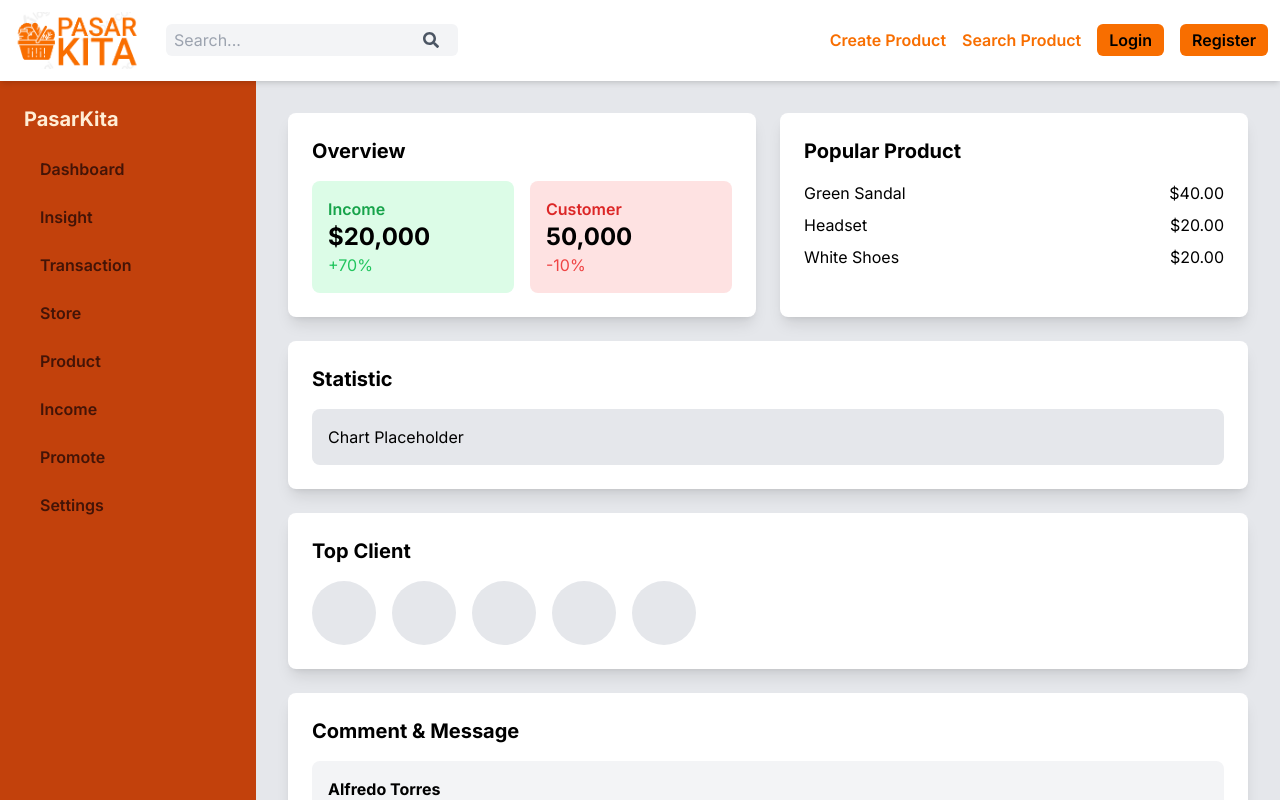
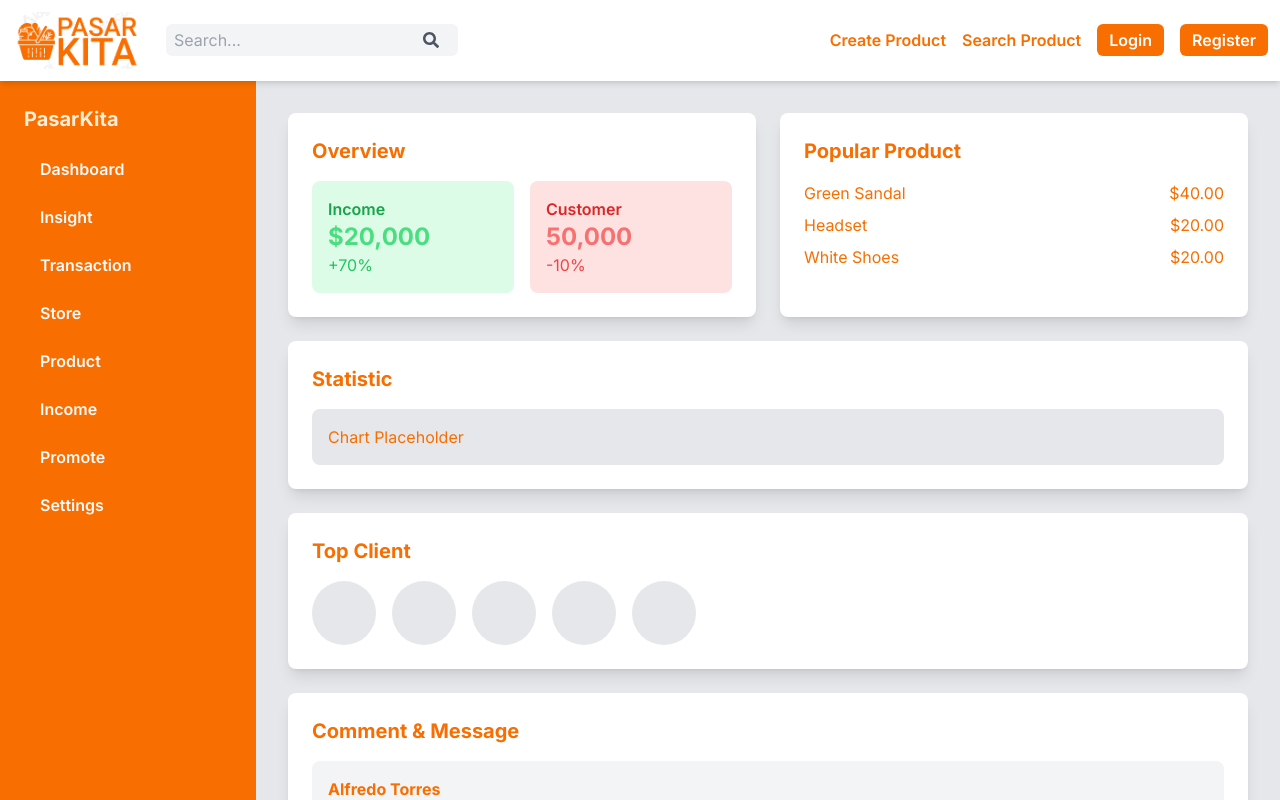
Before and after one commit to purwadhikafullstack/JCWD2804-02, a Next.js app in the folder apps/web/: page /dashboard_admin in a window 1280 px wide. Shown: the top 800 px of the page. Built offline with nearby package versions, Linux system fonts and the light colour scheme.

Commit message:
fix: navbar, product card, admin dashboard, login & register page

```diff
--- a/apps/web/src/app/dashboard_admin/page.tsx
+++ b/apps/web/src/app/dashboard_admin/page.tsx
@@ -7,18 +7,18 @@ const Dashboard: React.FC = () => {
     <div>
       <Navbar />
       <Layout>
-        <div className="grid grid-cols-1 lg:grid-cols-2 gap-6">
+        <div className="grid grid-cols-1 lg:grid-cols-2 text-primary gap-6">
           <div className="bg-white p-6 rounded-lg shadow-lg">
             <h2 className="text-xl font-bold mb-4">Overview</h2>
             <div className="grid grid-cols-2 gap-4">
               <div className="p-4 bg-green-100 rounded-lg">
                 <h3 className="text-green-600 font-semibold">Income</h3>
-                <p className="text-2xl font-bold">$20,000</p>
+                <p className="text-2xl text-green-400 font-bold">$20,000</p>
                 <p className="text-green-500">+70%</p>
               </div>
               <div className="p-4 bg-red-100 rounded-lg">
                 <h3 className="text-red-600 font-semibold">Customer</h3>
-                <p className="text-2xl font-bold">50,000</p>
+                <p className="text-2xl text-red-400 font-bold">50,000</p>
                 <p className="text-red-500">-10%</p>
               </div>
             </div>
@@ -45,7 +45,6 @@ const Dashboard: React.FC = () => {
           <div className="bg-white p-6 rounded-lg shadow-lg col-span-2">
             <h2 className="text-xl font-bold mb-4">Statistic</h2>
             <div className="bg-gray-200 rounded-lg p-4">
-              {/* Replace with your chart */}
               <p>Chart Placeholder</p>
             </div>
           </div>
@@ -53,7 +52,6 @@ const Dashboard: React.FC = () => {
           <div className="bg-white p-6 rounded-lg shadow-lg col-span-2">
             <h2 className="text-xl font-bold mb-4">Top Client</h2>
             <div className="flex space-x-4">
-              {/* Replace these with actual client images */}
               <div className="w-16 h-16 bg-gray-200 rounded-full"></div>
               <div className="w-16 h-16 bg-gray-200 rounded-full"></div>
               <div className="w-16 h-16 bg-gray-200 rounded-full"></div>
@@ -66,10 +64,10 @@ const Dashboard: React.FC = () => {
             <h2 className="text-xl font-bold mb-4">Comment & Message</h2>
             <div className="bg-gray-100 p-4 rounded-lg">
               <p className="font-bold">Alfredo Torres</p>
-              <p className="text-gray-600">
+              <p className="text-secondary">
                 Lorem ipsum dolor sit amet, consectetur?
               </p>
-              <button className="mt-2 bg-green-500 text-white px-4 py-2 rounded-lg">
+              <button className="mt-2 bg-primary hover:bg-third text-white px-4 py-2 rounded-lg">
                 Reply
               </button>
             </div>
--- a/apps/web/src/app/not-found.tsx
+++ b/apps/web/src/app/not-found.tsx
@@ -1,13 +1,18 @@
 const NotFoundPage = () => {
-    return (
-      <div className="h-screen w-screen flex flex-col items-center justify-center bg-orange-300">
-          <h1 className="text-4xl font-bold text-orange-900 mb-4">Page Not Found</h1>
-          <p className="text-lg text-orange-800 mb-8">The page you are looking for does not exist.</p>
-          <a
-          href="/"
-          className="px-4 py-2 bg-orange-700 text-orange-300 rounded-lg hover:bg-text transition">Go Back Home</a>
-      </div>
-    )
-  }
+  return (
+    <div className="h-screen w-screen flex flex-col items-center justify-center bg-secondary">
+      <h1 className="text-4xl font-bold text-white mb-4">Page Not Found</h1>
+      <p className="text-lg text-white mb-8">
+        The page you are looking for does not exist.
+      </p>
+      <a
+        href="/"
+        className="px-4 py-2 bg-primary text-white rounded-lg hover:bg-third transition"
+      >
+        Go Back Home
+      </a>
+    </div>
+  );
+};
 
-  export default NotFoundPage
+export default NotFoundPage;
--- a/apps/web/src/components/AdminDashboardPage/index.tsx
+++ b/apps/web/src/components/AdminDashboardPage/index.tsx
@@ -7,47 +7,71 @@ interface LayoutProps {
 const Layout: React.FC<LayoutProps> = ({ children }) => {
   return (
     <div className="min-h-screen flex">
-      <aside className="w-64 bg-orange-700 text-white p-6">
+      <aside className="w-64 bg-primary text-white p-6">
         <h1 className="text-xl text-orange-100 font-bold mb-4">PasarKita</h1>
         <nav>
           <ul>
             <li className="mb-2">
-              <a href="#" className="font-semibold flex items-center p-2 text-orange-950 hover:text-orange-400">
+              <a
+                href="#"
+                className="font-semibold flex items-center p-2 text-gray-50 hover:text-third"
+              >
                 <span className="ml-2">Dashboard</span>
               </a>
             </li>
             <li className="mb-2">
-              <a href="#" className="flex items-center p-2 font-semibold text-orange-950 hover:text-orange-400">
+              <a
+                href="#"
+                className="flex items-center p-2 font-semibold text-gray-50 hover:text-third"
+              >
                 <span className="ml-2">Insight</span>
               </a>
             </li>
             <li className="mb-2">
-              <a href="#" className="flex items-center p-2 font-semibold text-orange-950 hover:text-orange-400">
+              <a
+                href="#"
+                className="flex items-center p-2 font-semibold text-gray-50 hover:text-third"
+              >
                 <span className="ml-2">Transaction</span>
               </a>
             </li>
             <li className="mb-2">
-              <a href="/create_store" className="flex items-center p-2 font-semibold text-orange-950 hover:text-orange-400">
+              <a
+                href="/create_store"
+                className="flex items-center p-2 font-semibold text-gray-50 hover:text-third"
+              >
                 <span className="ml-2">Store</span>
               </a>
             </li>
             <li className="mb-2">
-              <a href="/create_product" className="flex items-center p-2 font-semibold text-orange-950 hover:text-orange-400">
+              <a
+                href="/create_product"
+                className="flex items-center p-2 font-semibold text-gray-50 hover:text-third"
+              >
                 <span className="ml-2">Product</span>
               </a>
             </li>
             <li className="mb-2">
-              <a href="#" className="flex items-center p-2 font-semibold text-orange-950 hover:text-orange-400">
+              <a
+                href="#"
+                className="flex items-center p-2 font-semibold text-gray-50 hover:text-third"
+              >
                 <span className="ml-2">Income</span>
               </a>
             </li>
             <li className="mb-2">
-              <a href="#" className="flex items-center p-2 font-semibold text-orange-950 hover:text-orange-400">
+              <a
+                href="#"
+                className="flex items-center p-2 font-semibold text-gray-50 hover:text-third"
+              >
                 <span className="ml-2">Promote</span>
               </a>
             </li>
             <li className="mb-2">
-              <a href="#" className="flex items-center p-2 font-semibold text-orange-950 hover:text-orange-400">
+              <a
+                href="#"
+                className="flex items-center p-2 font-semibold text-gray-50 hover:text-third"
+              >
                 <span className="ml-2">Settings</span>
               </a>
             </li>
--- a/apps/web/src/components/HomePage/Navbar.tsx
+++ b/apps/web/src/components/HomePage/Navbar.tsx
@@ -78,7 +78,7 @@ const Navbar = ({ showSearch = true }) => {
   };
 
   return (
-    <div className="sticky top-0 p-3 w-full bg-white z-50 shadow-md">
+    <div className="sticky top-0 p-3 w-full bg-white text-white z-50 shadow-md">
       <div className="max-w-7xl mx-auto flex justify-between items-center">
         {/* Logo */}
         <div
--- a/apps/web/src/components/LoginPage/Login.tsx
+++ b/apps/web/src/components/LoginPage/Login.tsx
@@ -70,7 +70,7 @@ const LoginPage = () => {
           className="rounded-md h-auto w-1/2"
         />
       </div>
-      <div className="max-w-md p-6 mr-48 bg-primary border border-gray-300 rounded-md shadow-md">
+      <div className="max-w-md p-6 mr-48 bg-secondary border border-gray-300 rounded-md shadow-md">
         <h2 className="text-3xl text-center text-white font-bold mb-6">
           Log In
         </h2>
@@ -116,7 +116,7 @@ const LoginPage = () => {
           </div>
           <button
             type="submit"
-            className="w-full px-4 py-2 bg-secondary hover:bg-third text-white rounded-md"
+            className="w-full px-4 py-2 bg-primary hover:bg-third text-white rounded-md"
           >
             Log In
           </button>
--- a/apps/web/src/components/RegisterPage/register.tsx
+++ b/apps/web/src/components/RegisterPage/register.tsx
@@ -52,7 +52,7 @@ const RegisterForm = () => {
           className="rounded-md h-auto w-[80%]"
         />
       </div>
-      <div className="max-w-md p-6 mr-12 bg-primary border border-gray-300 rounded-md shadow-md">
+      <div className="max-w-md p-6 mr-12 bg-secondary border border-gray-300 rounded-md shadow-md">
         <h2 className="text-3xl text-center text-white font-bold mb-6">
           Daftar
         </h2>
@@ -98,7 +98,7 @@ const RegisterForm = () => {
           </div>
           <button
             type="submit"
-            className="w-full px-4 py-2 bg-secondary hover:bg-third text-white rounded-md"
+            className="w-full px-4 py-2 bg-primary hover:bg-third text-white rounded-md"
           >
             Sign Up
           </button>
```
Also changed, not shown: apps/web/src/components/HomePage/ProductCard.tsx (+6 -10 lines), apps/web/src/components/SearchProductPage/index.tsx (+30 -59 lines).
